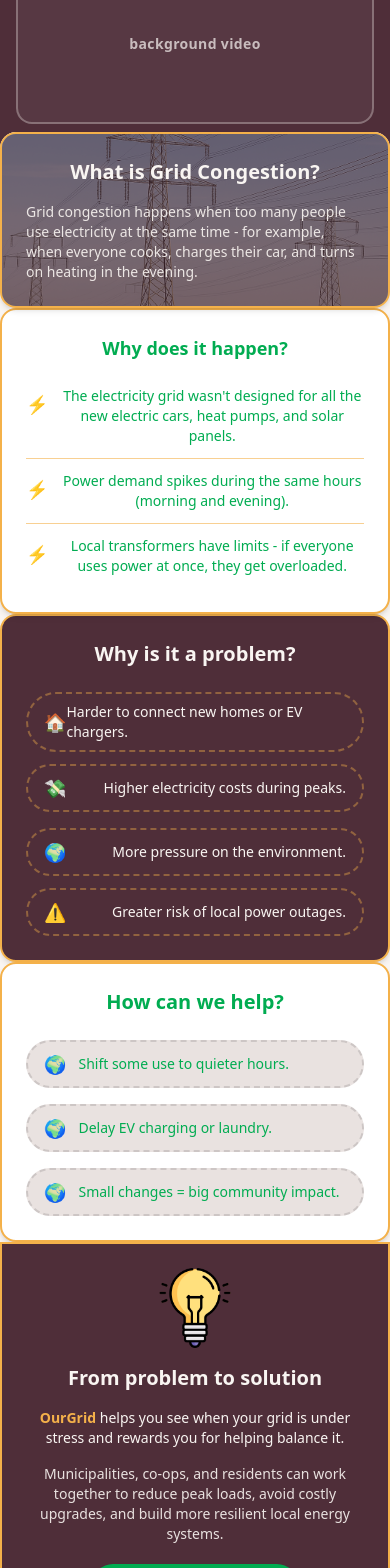
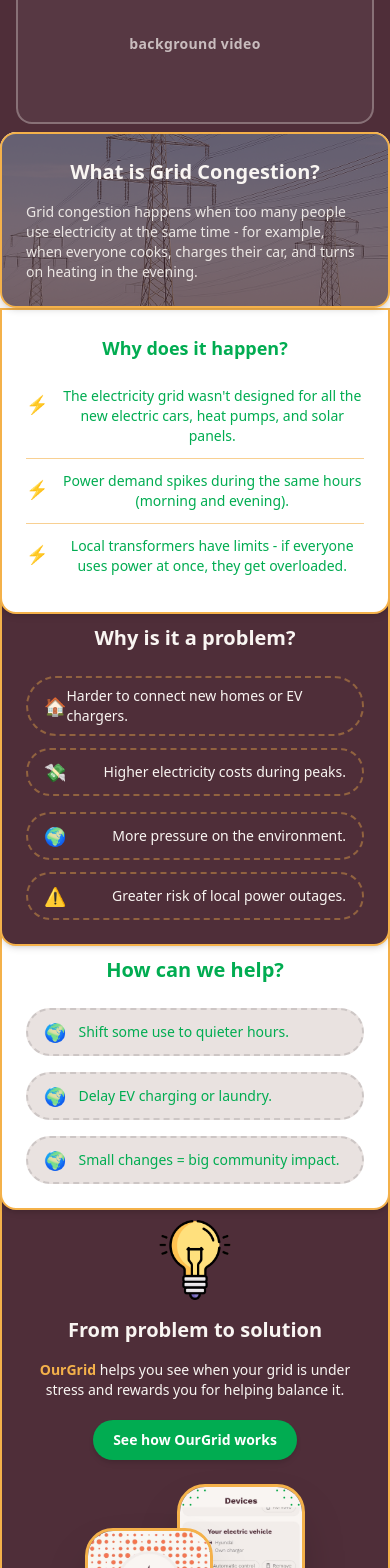
Before and after one commit to Marto8090/OurGrid_Website, a React (Vite) app in the folder client/: page /m/what-is-grid-congestion in a window 390 px wide. Shown: the part 140-1708 px from the top of the page. Built offline with nearby package versions, Linux system fonts and the light colour scheme.

Commit message:
Refactor layout and improve responsiveness of the WhatIsCongestion component

```diff
--- a/client/src/pages/WhatIsCongestion.jsx
+++ b/client/src/pages/WhatIsCongestion.jsx
@@ -41,7 +41,6 @@ export default function WhatIsCongestion() {
       {/* TOP STRIP — BACKGROUND VIDEO AREA */}
       <section className="bg-[#4F2E39] rounded-b-2xl md:rounded-b-[32px] shadow-md shadow-black/20 overflow-hidden">
         <div className="max-w-6xl mx-auto px-4 py-10 md:py-16 flex items-center justify-center">
-          {/* Replace this with real video later */}
           <div className="w-full h-40 md:h-56 bg-[#F9F5F2]/5 border-2 border-[#F9F5F2]/30 rounded-2xl flex items-center justify-center text-center text-sm md:text-lg font-semibold tracking-wide text-[#F9F5F2]/70">
             background video
           </div>
@@ -52,7 +51,7 @@ export default function WhatIsCongestion() {
       <section className="bg-[#F9F5F2] text-[#4F2E39] md:pt-16 md:pb-20 rounded-t-2xl md:rounded-t-[40px] -mt-8 md:-mt-12">
         <div className="max-w-6xl mx-auto px4  md:space-y-20">
             {/* ROW 1 — WHAT + WHY SECTION */}
-            <div className="grid md:grid-cols-2">
+         <div className="grid md:grid-cols-2 relative z-30 -mb-4 md:mb-0">
             {/* LEFT CARD — WHAT / POLICY IMPACT */}
             <div className="relative rounded-2xl overflow-hidden border-2 border-[#F4B14A] shadow-md"
               style={{
@@ -73,7 +72,7 @@ export default function WhatIsCongestion() {
 
             {/* RIGHT CARD — WHY SECTION */}
 
-            <div className="bg-white text-center border-2 border-[#F4B14A] rounded-2xl shadow-md p-6 md:p-8">
+            <div className="bg-white text-center border-2 border-[#F4B14A] rounded-b-2xl md:rounded-2xl shadow-md p-6 md:p-8 ">
               <h2 className="text-lg md:text-xl font-bold text-[#01AC51] mb-3">
                 {whyTitle}
               </h2>
@@ -93,7 +92,7 @@ export default function WhatIsCongestion() {
           </div>
 
           {/* ROW 2 — WHY IS IT A PROBLEM? (SAME FOR BOTH) */}
-          <div className="bg-[#4F2E39] text-[#F9F5F2] border-2 border-[#F4B14A] rounded-2xl shadow-md p-6 md:p-8 space-y-6">
+        <div className="relative z-20 -mb-4 md:mb-0 bg-[#4F2E39] text-[#F9F5F2] border-2 border-[#F4B14A] rounded-b-2xl md:rounded-2xl shadow-md p-6 md:p-8 space-y-6">
             <h2 className="text-xl md:text-2xl font-bold text-center">
               Why is it a problem?
             </h2>
@@ -122,7 +121,7 @@ export default function WhatIsCongestion() {
           </div>
 
           {/* ROW 3 — HOW CAN WE HELP? (SAME STRUCTURE, WORKS FOR BOTH) */}
-          <div className="bg-white rounded-2xl shadow-md border-2 border-[#F4B14A] p-6 md:p-8 space-y-6">
+       <div className="relative z-10 -mb-4 md:mb-0 bg-white rounded-b-2xl md:rounded-2xl shadow-md border-2 border-[#F4B14A] p-6 md:p-8 space-y-6">
             <h2 className="text-xl md:text-2xl font-bold text-center text-[#01AC51]">
               How can we help?
             </h2>
@@ -143,7 +142,7 @@ export default function WhatIsCongestion() {
           </div>
 
           {/* ROW 4 — FROM PROBLEM TO SOLUTION + PHONE MOCKUP */}
-          <div className="bg-[#4F2E39] text-[#F9F5F2] border-2 border-[#F4B14A]  shadow-md p-6 md:p-8">
+          <div className="bg-[#4F2E39] text-[#F9F5F2] border-2 border-[#F4B14A] shadow-md p-6 md:p-8">
             <div className="grid gap-6 md:grid-cols-[1fr,1fr] items-center">
               <div className="space-y-4 text-center">
                 <div className="flex justify-center">
@@ -152,16 +151,19 @@ export default function WhatIsCongestion() {
                 <h2 className="text-xl md:text-2xl font-bold">
                   From problem to solution
                 </h2>
-                <p className="text-sm md:text-base">
-                  <span className="font-semibold text-[#F4B14A]">OurGrid</span>{" "}
-                  helps you see when your grid is under stress and rewards you
-                  for helping balance it.
-                </p>
-                <p className="text-sm md:text-base text-[#F9F5F2]/90">
-                  Municipalities, co-ops, and residents can work together to
-                  reduce peak loads, avoid costly upgrades, and build more
-                  resilient local energy systems.
-                </p>
+              {isMunicipality ? (
+                  <p className="text-sm md:text-base text-[#F9F5F2]/90">
+                    Municipalities, co-ops, and residents can work together to
+                    reduce peak loads, avoid costly upgrades, and build more
+                    resilient local energy systems.
+                  </p>
+                ) : (
+                  <p className="text-sm md:text-base">
+                    <span className="font-semibold text-[#F4B14A]">OurGrid</span>{" "}
+                    helps you see when your grid is under stress and rewards you
+                    for helping balance it.
+                  </p>
+                )}
                 <a href={`${base}/how-ourgrid-works`}
                   className="inline-flex items-center justify-center px-5 py-2.5 rounded-full bg-[#01AC51] text-white font-semibold text-sm md:text-base shadow-md hover:bg-[#019245] transition-colors mt-1 md:mt-2"
                 >
```
